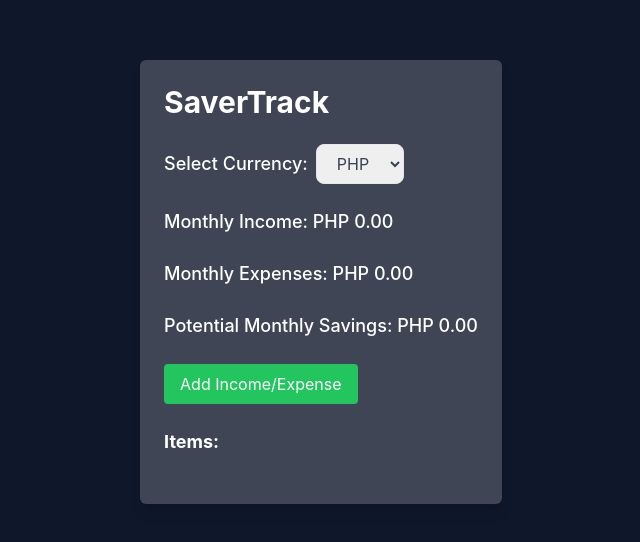
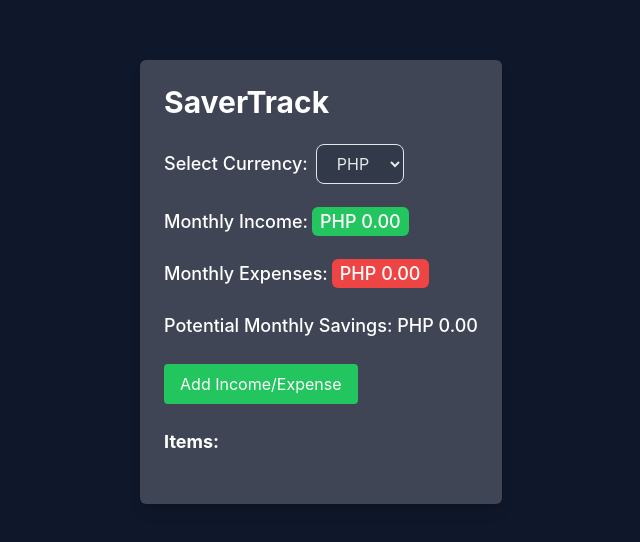
Before and after one commit to marcusdavidalo/savertracker, a React (Create React App) app: page / in a window 1280 px wide. Shown: the part 118-660 px from the top of the page, without its empty margins (319-959 px from the left). Built offline with nearby package versions, Linux system fonts and the light colour scheme.

Commit message:
refactoring

```diff
--- a/src/App.js
+++ b/src/App.js
@@ -127,7 +127,7 @@ const App = () => {
           </label>
           <select
             id="currency"
-            className="text-gray-700 border rounded-lg py-2 px-4"
+            className="bg-slate-800/40 text-gray-200 border rounded-lg py-2 px-4"
             value={currency}
             onChange={handleCurrencyChange}
           >
@@ -139,18 +139,20 @@ const App = () => {
         </div>
         <div className="mb-6">
           <p className="text-lg font-medium">
-            Monthly Income: {currency}{' '}
-            {Array.isArray(income)
+            Monthly Income:
+            <span className='mx-1 px-2 py-1 rounded-md bg-green-500'>{currency}{' '}{Array.isArray(income)
               ? income.reduce((total, item) => total + parseFloat(item.amount), 0).toFixed(2)
-              : 0}
+              : 0}</span>
           </p>
         </div>
         <div className="mb-6">
           <p className="text-lg font-medium">
-            Monthly Expenses: {currency}{' '}
+            Monthly Expenses:
+            <span className='mx-1 px-2 py-1 rounded-md bg-red-500'>
+            {currency}{' '}
             {Array.isArray(expenses)
               ? expenses.reduce((total, item) => total + parseFloat(item.amount), 0).toFixed(2)
-              : 0}
+              : 0}</span>
           </p>
         </div>
         <div className="mb-6">
@@ -166,41 +168,26 @@ const App = () => {
         <div className="flex flex-col">
   <h2 className="text-lg font-bold">Items:</h2>
   <ul className="rounded-lg p-2 mt-2">
-    {Array.isArray(income)
-      ? income.map((item, index) => (
+    {[...income, ...expenses]
+      .sort((a, b) => a.amount - b.amount)
+      .map((item, index) => (
         <li
-            key={`income-${index}`}
-            className="bg-green-500 bg-opacity-50 hover:bg-opacity-75 rounded-lg p-2 mb-2 flex justify-between items-center"
+          key={`item-${index}`}
+          className={`${
+            item.amount >= 0 ? 'bg-green-500' : 'bg-red-500'
+          } bg-opacity-50 hover:bg-opacity-75 rounded-lg p-2 mb-2 flex justify-between items-center`}
         >
-            <span className='text-lg font-semibold'>{item.itemName}:</span> {currency} {item.amount.toFixed(2)}{' '}
+          <span className="text-lg font-semibold">{item.itemName}:</span> {currency} {Math.abs(item.amount).toFixed(2)}{' '}
           <button
             className="bg-red-500 hover:bg-red-600 px-2 py-1 rounded-md font-semibold text-gray-200 ml-2"
-              onClick={() => handleDeleteItem('income', index)}
+            onClick={() => handleDeleteItem(item.amount >= 0 ? 'income' : 'expense', index)}
           >
             Delete
           </button>
         </li>
-        ))
-      : null}
-    {Array.isArray(expenses)
-      ? expenses.map((item, index) => (
-          <li
-            key={`expenses-${index}`}
-            className="bg-red-500 bg-opacity-50 hover:bg-opacity-75 rounded-lg p-2 mb-2 flex justify-between items-center"
-          >
-            <span className='text-lg font-semibold'>{item.itemName}:</span> {currency} {item.amount.toFixed(2)}{' '}
-            <button
-              className="bg-red-500 hover:bg-red-600 px-2 py-1 rounded-md font-semibold text-gray-200 ml-2"
-              onClick={() => handleDeleteItem('expense', index)}
-            >
-              Delete
-            </button>
-          </li>
-        ))
-      : null}
+      ))}
   </ul>
 </div>
-
       </div>
       {modalOpen && (
         <div className="fixed inset-0 flex items-center justify-center">
```
Lines whose indentation alone changed are shown as unchanged.
